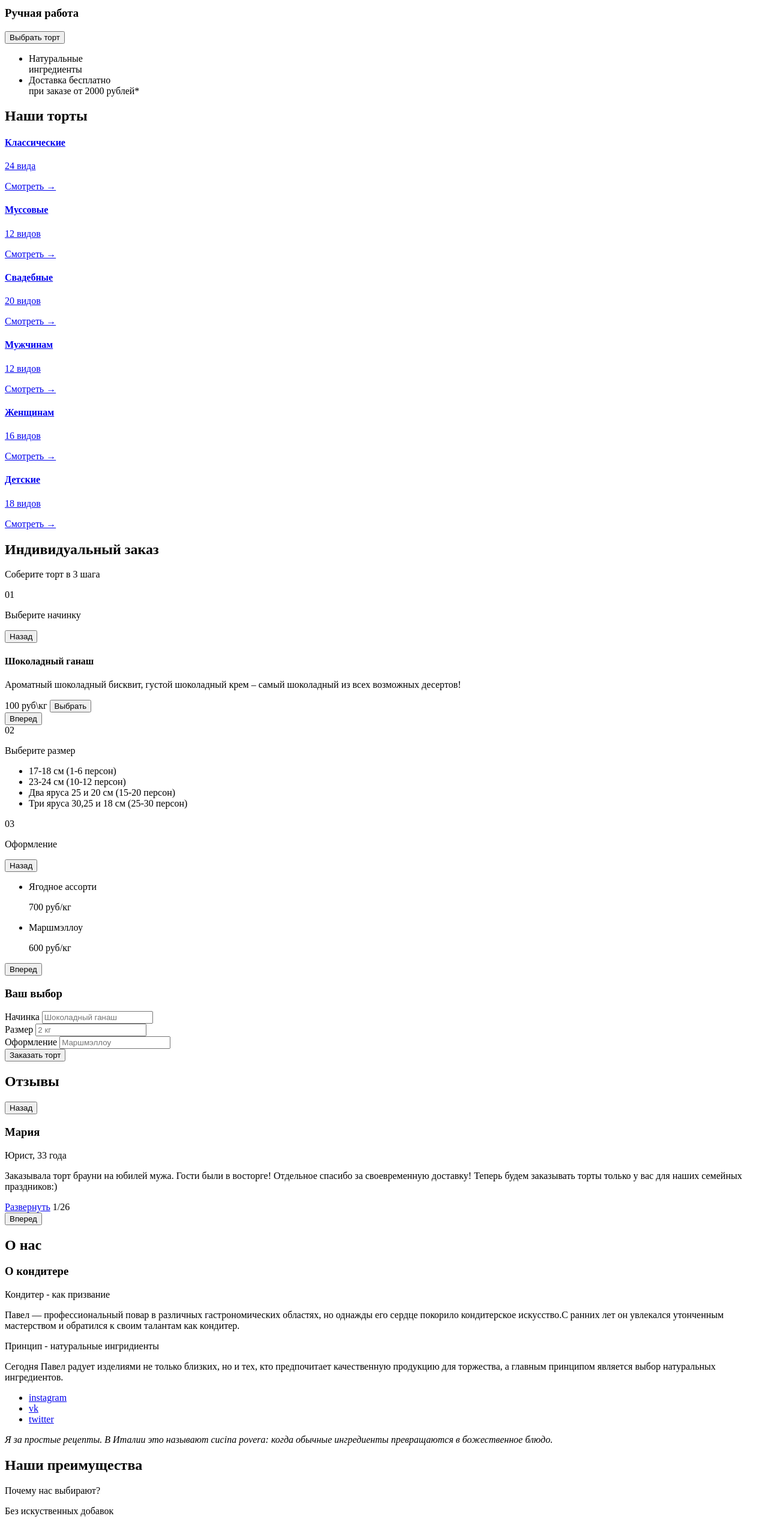
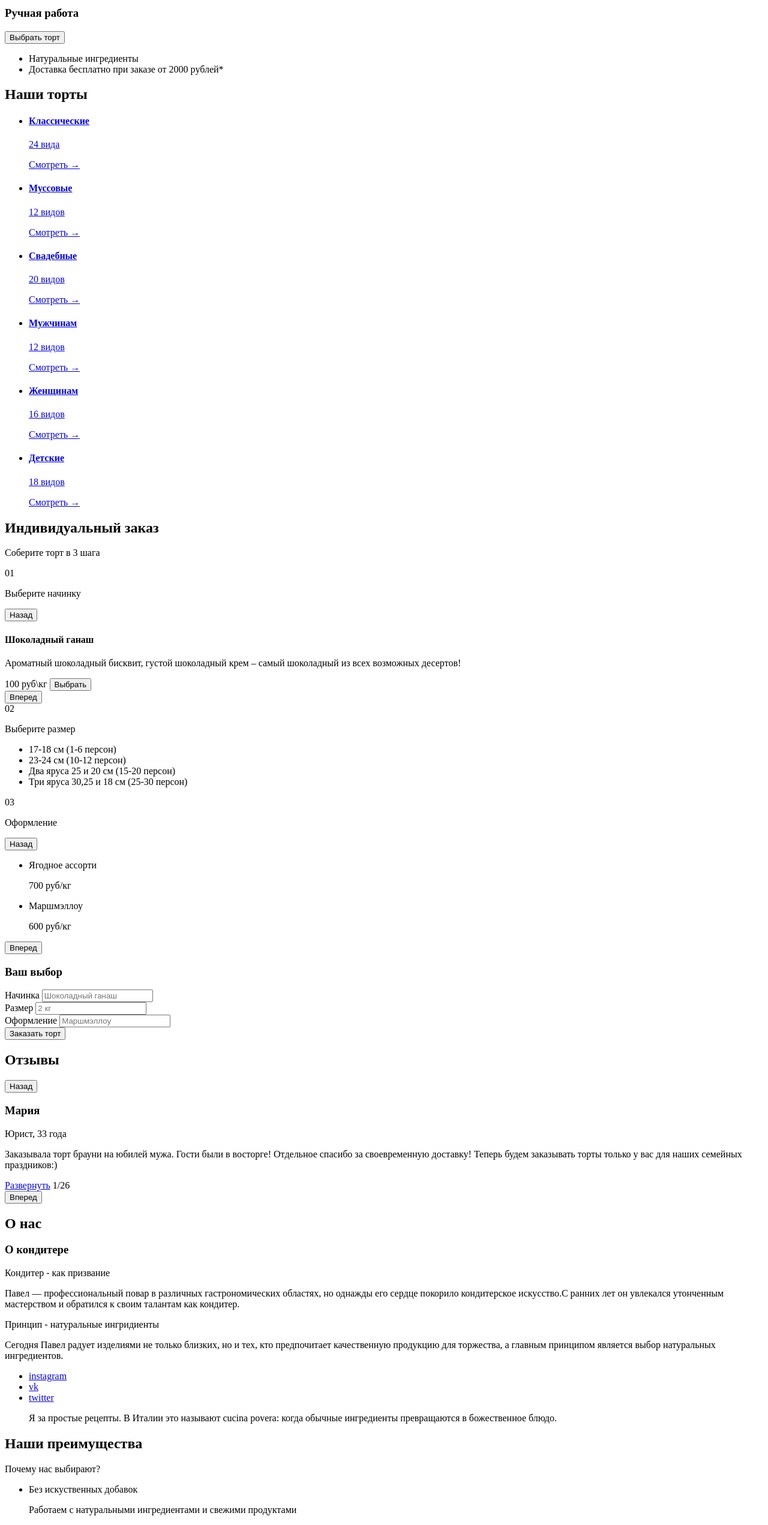
Before and after one commit to RoowixInternship/SyuzannaMartirosyan, a plain HTML site: page index.html in a window 1280 px wide. Shown: the part 240-2783 px from the top of the page at 60% size. Drawn offline with Linux system fonts and the light colour scheme.

Commit message:
№4. Внесены правки. Лечусь от диватоза.

```diff
--- a/index.html
+++ b/index.html
@@ -26,71 +26,69 @@
 
   <!-- Banner -->
   <section>
-    <div>
     <h1>Торты на заказ</h1>
     <h3>Ручная работа</h3>
     <button>Выбрать торт</button>
     <div>
       <ul>
-          <li>Натуральные <br> ингредиенты</li>
-          <li>Доставка бесплатно <br> при заказе от 2000 рублей*</li>
+        <li>Натуральные ингредиенты</li>
+        <li>Доставка бесплатно при заказе от 2000 рублей*</li>
       </ul>
-      </div>
     </div>
   </section>
 
 
   <section>
-    <div>
       <h2 id="our_cakes">Наши торты</h2>
-      <div>
+      <ul>
+        <li>
           <a href="#">
             <h4>Классические</h4>
             <p>24 вида</p>
             <span>Смотреть →</span>
           </a>
-      </div>
+        </li>
 
-      <div>
+        <li>
           <a href="#">
             <h4>Муссовые</h4>
             <p>12 видов</p>
             <span>Смотреть →</span>
           </a>
-      </div>
+        </li>
 
-      <div>
+        <li>
           <a href="#">
             <h4>Свадебные</h4>
             <p>20 видов</p>
             <span>Смотреть →</span>
           </a>
-      </div>
+        </li>
 
-      <div>
+        <li>
           <a href="#">
             <h4>Мужчинам</h4>
             <p>12 видов</p>
             <span>Смотреть →</span>
           </a>
-      </div>
+        </li>
 
-      <div>
+        <li>
           <a href="#">
             <h4>Женщинам</h4>
             <p>16 видов</p>
             <span>Смотреть →</span>
           </a>
-      </div>
+        </li>
 
-      <div>
+        <li>
           <a href="#">
             <h4>Детские</h4>
             <p>18 видов</p>
             <span>Смотреть →</span>
           </a>
-      </div>
-    </div>
+        </li>
+      </ul>
   </section>
 
   <section>
@@ -98,7 +96,7 @@
       <h2 id="ind_order">Индивидуальный заказ</h2>
       <p>Соберите торт в 3 шага</p>
       <div>
-        <div>
+        <section>
           <header>
             <span>01</span>
             <p>Выберите начинку</p>
@@ -114,9 +112,9 @@
             </div>
             <button>Вперед</button>
           </div>
-        </div>
+        </section>
 
-        <div>
+        <section>
           <header>
             <span>02</span>
             <p>Выберите размер</p>
@@ -141,9 +139,9 @@
               </li>
             </ul>
           </div>
-        </div>
+        </section>
 
-        <div>
+        <section>
           <header>
             <p>03</p>
             <p>Оформление</p>
@@ -164,7 +162,7 @@
             </div>
             <button>Вперед</button>
           </div>
-        </div>
+        </section>
       </div>
       <form>
         <h3>Ваш выбор</h3>
@@ -212,43 +210,38 @@
         <p>Принцип - натуральные ингридиенты</p>
         <p>Сегодня Павел радует изделиями не только близких, но и тех, кто предпочитает качественную продукцию для торжества, а главным принципом является выбор натуральных ингредиентов. </p>
       </div>
-      <div>
       <ul>
         <li><a href="#">instagram</a></li>
         <li><a href="#">vk</a></li>
         <li><a href="#">twitter</a></li>
       </ul>
     </div>
-    </div>
     <div>
-      <cite>Я за простые рецепты. В Италии это называют cucina povera: когда обычные ингредиенты превращаются в божественное блюдо.</cite>
+      <blockquote>Я за простые рецепты. В Италии это называют cucina povera: когда обычные ингредиенты превращаются в божественное блюдо.</blockquote>
     </div>
   </section>
 
   <section>
-    <div>
     <h2>Наши преимущества</h2>
     <p>Почему нас выбирают?</p>
-      <div>
-        <div>
+    <ul>
+      <li>
         <span>Без искуственных добавок</span>
         <p>Работаем с натуральными ингредиентами и свежими продуктами</p>
-        </div>
-        <div>
+      </li>
+      <li>
         <span>Свежий торт в день торжества</span>
         <p>Торты изготавливаются в течение суток до отправки</p>
-        </div>
-      </div>
+      </li>
+    </ul>
     <div>
       <h2>Забота о клиентах </h2>
       <p>Для нас важно</p>
       <p>Нам важно чтобы каждый торт был безупречным, как внутри, так и снаружи, чтобы он был создан исключительно для вас и для вашего события.</p>
     </div>
-    </div>
   </section>
 
   <section>
-    <div>
     <h2 id="delivery">Как заказать</h2>
     <ul>
       <li>
@@ -266,7 +259,6 @@
         <p>Доставка за пределами города рассчитывается индивидуально.</p>
       </li>
     </ul>
-    </div>
   </section>
 
   <section>
@@ -275,19 +267,17 @@
       <p>Остались вопросы?</p>
       <p>Заполните форму ниже и наши кондитеры свяжутся с Вами</p>
       <form>
-        <input type="text" placeholder="Ваше имя">
-        <input type="email" placeholder="Email адрес">
-        <textarea placeholder="Ваш вопрос"></textarea>
+        <input name="name" type="text" placeholder="Ваше имя">
+        <input name="e-mail" type="email" placeholder="Email адрес">
+        <textarea name="question" placeholder="Ваш вопрос"></textarea>
         <button>Отправить</button>
       </form>
       <div>
-
         <p>Или позвоните по телефону:</p>
         <a href="tel:89068999692">+79068999296</a>
         <p>Наша почта:</p>
         <a href="mailto:bakerybypavel@mail.ru">bakerybypavel@mail.ru</a>
         <p>Мы в соц. сетях:</p>
-        <div>
         <ul>
           <li><a href="#">instagram</a></li>
           <li><a href="#">vk</a></li>
@@ -295,14 +285,10 @@
         </ul>
       </div>
     </div>
-    </div>
   </section>
 
   <footer>
-    <div>
-      <div>
     <span>Cakes</span>
-      </div>
     <nav>
       <ul>
         <li><a href="#our_cakes"> Наши торты</a></li>
@@ -313,8 +299,7 @@
         <li><a href="contacts">Контакты</a></li>
       </ul>
     </nav>
-      <p>©  2018 Cakes</p>
-    </div>
+    <p>© 2018 Cakes</p>
   </footer>
 </body>
 
```
Lines whose indentation alone changed are shown as unchanged.
